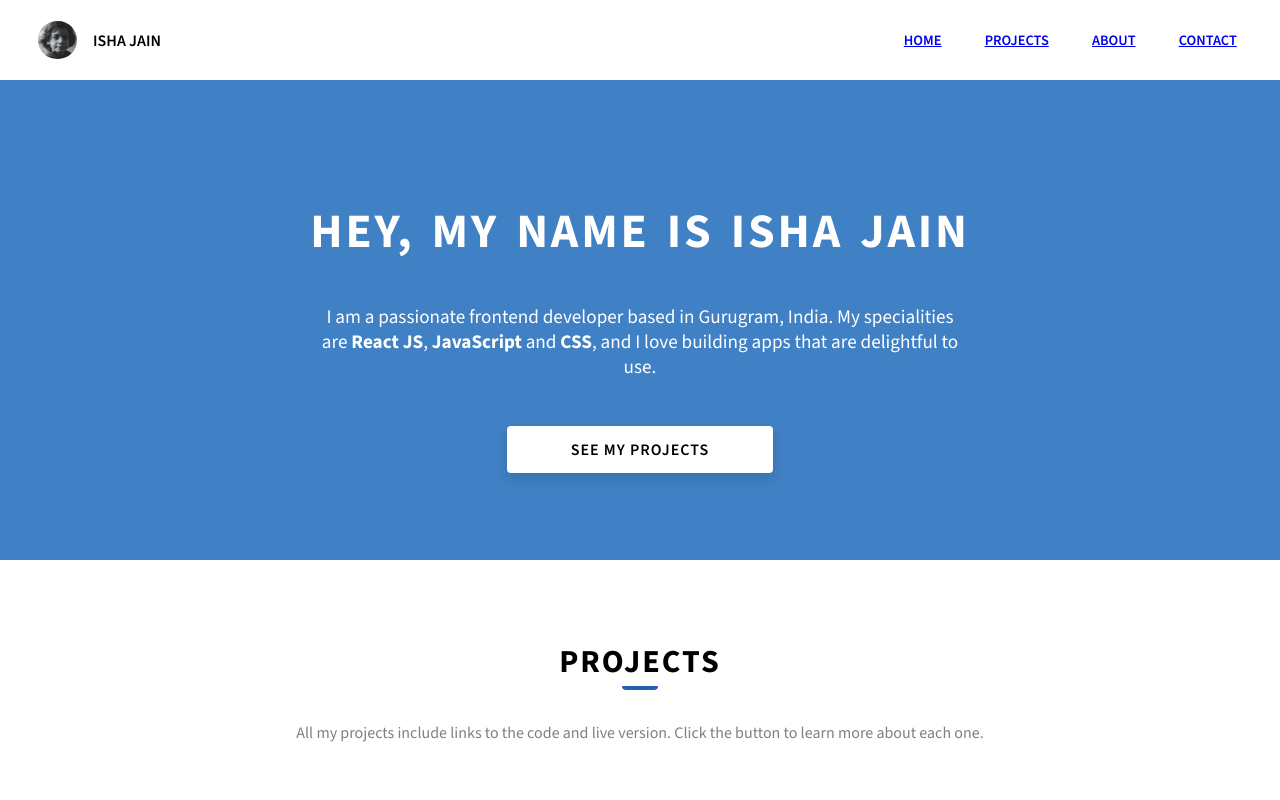
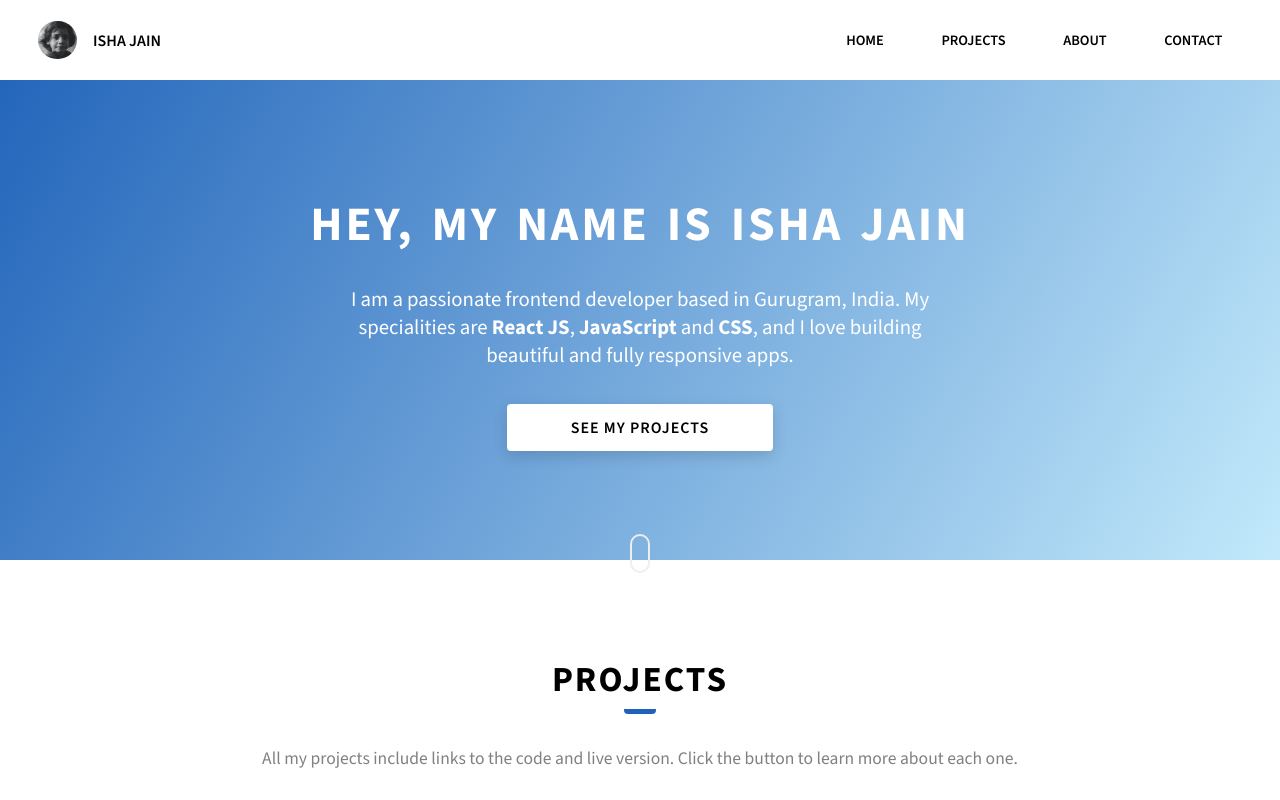
Before and after one commit to ijdb/isha-portfolio, a React (Create React App) app: page / in a window 1280 px wide. Shown: the top 800 px of the page. Built offline with nearby package versions, Linux system fonts and the light colour scheme.

Commit message:
done footer section and some styling

```diff
--- a/src/components/HeadingComponent.js
+++ b/src/components/HeadingComponent.js
@@ -1,7 +1,7 @@
 import React from "react";
 
 function HeadingComponent({ text }) {
-	return <div className="title title-2">{text}</div>;
+	return <div className="title ">{text}</div>;
 }
 
 export default HeadingComponent;
--- a/src/components/about/AboutComponent.js
+++ b/src/components/about/AboutComponent.js
@@ -21,12 +21,12 @@ function AboutComponent() {
 		<div className="about-section-container" id="about">
 			<div className="top-about-sec">
 				<HeadingComponent text="about me" />
-				<HeadingText text="I'm a frontend developer based out of London, UK. I love building apps that solve real-world problems, and that are delightful to use. My specialities include TypeScript, React JS, Tailwind CSS, and Styled Components." />
+				<HeadingText text="I'm a frontend developer based in Gurugram. I love building apps that solve real-world problems, and that are delightful to use. My specialities include React JS, CSS." />
 			</div>
 
 			<div className="left-about-sec">
 				<h2>Get to know me</h2>
-				<HeadingText text="My background is in teaching and marketing. I have a bachelors degree in English from Kings College. When I'm not coding, I take care of my five adorable cats." />
+				<HeadingText text="My background is in finance and compliance. When I'm not coding, I enjoy watching films and swimming as a way to relax and unwind." />
 				<LinkBtnComponent text="contact" />
 			</div>
 			<div className="right-about-sec">
--- a/src/components/contact/ContactComponent.js
+++ b/src/components/contact/ContactComponent.js
@@ -9,7 +9,7 @@ function ContactComponent() {
 			<HeadingComponent text="contact" />
 			<HeadingText
 				fg="white"
-				text="Please reach out if you have any questions! I'm happy to jump on a video call to brainstorm projects and ideas. Send me an email at jane@example.com or call me directly at +123456789"
+				text="Please reach out if you have anyquestions! Send me an email at ishajain.cv@gmail.com. I'm looking forward to hearing from you."
 			/>
 		</div>
 	);
--- a/src/components/contact/contact.css
+++ b/src/components/contact/contact.css
@@ -4,9 +4,9 @@
     gap: 1.5em;
     align-items: center;
     justify-content: center;
-    background-color: #4081C5;
+    background-image: linear-gradient(120deg, #1F62B9 0%, #c2e9fb 100%);
     color: white;
     height: 60vh;
     text-align: center;
-    padding: 4em 8em;
+    padding: 4em 12em;
 }
--- a/src/components/footer/FooterComponent.js
+++ b/src/components/footer/FooterComponent.js
@@ -6,9 +6,7 @@ function FooterComponent() {
 		<footer className="footer-sec-container">
 			<div className="name-section">
 				<div className="name">Isha Jain</div>
-				<div className="name-text">
-					Lorem ipsum dolor sit amet consectetur adipisicing elit
-				</div>
+				<div className="name-text">Developer</div>
 			</div>
 			<div className="social-section">
 				<div className="social">social</div>
--- a/src/components/header/header.css
+++ b/src/components/header/header.css
@@ -9,7 +9,13 @@ header {
 }
 .header-link {
     text-transform: uppercase;
-    margin-right: 3em;
+    margin-right: 4em;
+    text-decoration: none;
+    color: black;
+}
+.header-link:hover {
+    color: gray;
+    font-weight: 700;
 }
 .left-head {
     display: flex;
--- a/src/components/home/HomeComponent.js
+++ b/src/components/home/HomeComponent.js
@@ -9,8 +9,8 @@ function HomeComponent() {
 			<div className="intro-text">
 				I am a passionate frontend developer based in Gurugram, India. My
 				specialities are <strong>React JS</strong>, <strong>JavaScript</strong>{" "}
-				and <strong>CSS</strong>, and I love building apps that are delightful
-				to use.
+				and <strong>CSS</strong>, and I love building beautiful and fully
+				responsive apps.
 			</div>
 			<LinkBtnComponent
 				text="see my projects"
@@ -18,6 +18,9 @@ function HomeComponent() {
 				fg="black"
 				padding="0.8em 4em"
 			/>
+			<div className="scroll">
+				<div class="mouse"></div>
+			</div>
 		</div>
 	);
 }
--- a/src/components/home/home.css
+++ b/src/components/home/home.css
@@ -1,12 +1,12 @@
 .home {
-    background-color: #4081C5;
+    background-image: linear-gradient(120deg, #1F62B9 0%, #c2e9fb 100%);
     color: white;
     height: 70vh;
     display: flex;
     flex-direction: column;
     justify-content: space-around;
     align-items: center;
-    padding-bottom: 5em;
+    padding-bottom: 2em;
 }
 .intro {
     font-size: 3em;
@@ -18,7 +18,36 @@
 .intro-text {
     max-width: 50vw;
     text-align: center;
-    font-size: 1.2em;
+    font-size: 1.3em;
     margin-bottom: 1.7em;
     margin-top: 1.4em;
 }
+.scroll {
+    margin-top: 5.2em;
+}
+.mouse {
+    width: 1.2rem;
+    height: 2.4em;
+    border: 2px solid #eee;
+    border-radius: 60px;
+    position: relative;
+    overflow: hidden;
+}
+.mouse::after {
+    content: '';
+      width: 6px;
+      height: 6px;
+      position: absolute;
+      top: 10px;
+      left: 50%;
+      transform: translateX(-50%);
+      background-color: #eee;
+      border-radius: 50%;
+      opacity: 1;
+      animation: wheel 1.3s infinite;
+       }
+
+  @keyframes wheel {
+    to {
+      opacity: 0;
+      top: 40px; } }
--- a/src/components/projects/project.css
+++ b/src/components/projects/project.css
@@ -2,7 +2,7 @@
     display: flex;
     flex-direction: column;
     align-items: center;
-    margin-top: 5em;
+    margin-top: 6em;
     gap: 2em;
 }
 .project-item-container {
@@ -10,7 +10,7 @@
     justify-content: center;
     width: 100vw;
     height: 70vh;
-    margin-top: 5em;
+    margin-top: 1em;
 }
 .project-img {
     display: flex;
--- a/src/index.css
+++ b/src/index.css
@@ -20,29 +20,29 @@ body {
   box-shadow: 0 5px 15px 0 rgba(0, 0, 0, 0.15);
   transition: transform .3s;
   text-transform: uppercase;
+  cursor: pointer;
 }
 .link-btn:hover {
   transform: translateY(-3px);
 }
 .title {
-  font-size: 2em;
+  font-size: 2.2em;
   text-transform: uppercase;
   text-align: center;
   font-weight: 700;
   letter-spacing: 2px;
-  /* border-bottom: 3px solid #1F62B9; */
 }
 .title::after {
   content: "";
   display: block;
   margin: 0 auto;
-  width: 22%;
-  padding-top: 4px;
-  border-bottom: 4px solid #1F62B9;
+  width: 18%;
+  padding-top: 7px;
+  border-bottom: 5px solid #1F62B9;
   border-radius: 4px;
 }
 
 .text {
     color: gray;
-    font-size: 1em;
+    font-size: 1.1em;
 }
```
Also changed, not shown: public/images/common-bg.svg (added).
